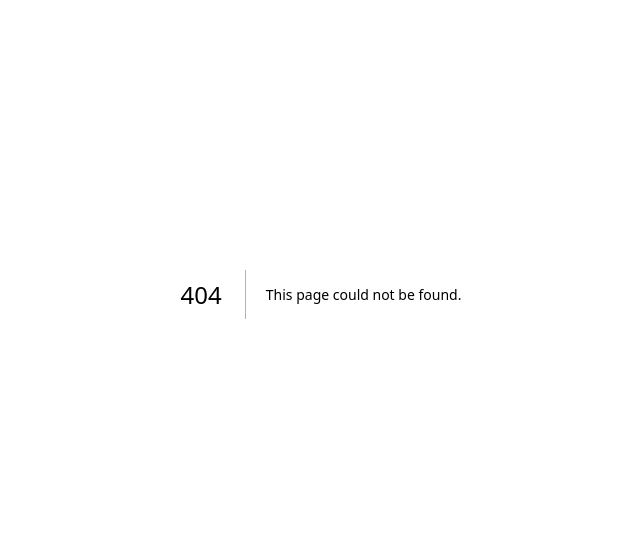
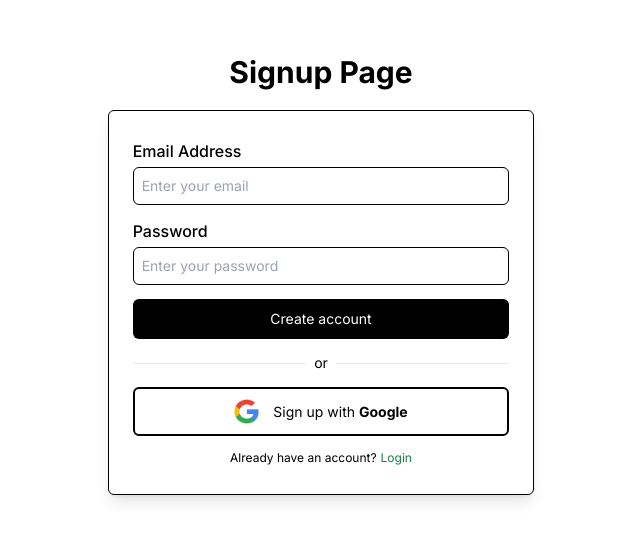
Before and after one commit to HenryAgu/agu-finance, a Next.js app: page /signup in a window 1280 px wide. Before the commit this address had no page. Shown: the part 106-646 px from the top of the page, without its empty margins (319-959 px from the left). Built offline with nearby package versions, Linux system fonts and the light colour scheme.

Commit message:
feat: signup with google

```diff
--- a/src/app/login/page.tsx
+++ b/src/app/login/page.tsx
@@ -96,6 +96,10 @@ const page = () => {
         <button className="bg-black text-white p-2.5 rounded-md text-sm">
           {loading ? "Loggin in..." : "Login"}
         </button>
+        <span className="text-center text-xs">
+          Don't have an account?
+          <Link href="/signup" className="ml-1 text-green-700">Sign up</Link>
+        </span>
       </form>
       <p>
         Go back
--- /dev/null
+++ b/src/app/signup/page.tsx
@@ -0,0 +1,84 @@
+"use client";
+import Link from "next/link";
+import React, { ChangeEvent, FormEvent, useState, useEffect } from "react";
+
+const page = () => {
+  const [email, setEmail] = useState<string>("");
+  const [password, setPassword] = useState<string>("");
+  const [emailError, setEmailError] = useState<boolean>(false);
+  const [passwordError, setPasswordError] = useState<boolean>(false);
+  const handleInputChange = (e: ChangeEvent<HTMLInputElement>) => {
+    setEmail(e.target.value);
+    setPassword(e.target.value);
+    setEmailError(false);
+    setPasswordError(false);
+  };
+  return (
+    <div className="flex flex-col gap-y-5 items-center h-full mt-40">
+      <div>
+        <h1 className="font-bold text-2xl lg:text-3xl">Signup Page</h1>
+      </div>
+      <form
+        action=""
+        className="flex flex-col gap-y-3.5 border border-black shadow-lg px-6 py-7 rounded-md w-11/12 md:w-3/4 lg:w-1/3"
+      >
+        <div className="flex flex-col">
+          <label htmlFor="" className="mb-1 font-medium text-sm lg:text-base">
+            Email Address
+          </label>
+          <input
+            type="text"
+            placeholder="Enter your email"
+            value={email}
+            name="username"
+            className="p-2 border border-black rounded-md text-sm"
+            onChange={(e) => setEmail(e.target.value)}
+          />
+          {emailError ? (
+            <span className="text-xs text-red-600">
+              Email address cannot be empty!
+            </span>
+          ) : null}
+        </div>
+        <div className="flex flex-col">
+          <label htmlFor="" className="mb-1 font-medium text-sm lg:text-base">
+            Password
+          </label>
+          <input
+            type="text"
+            placeholder="Enter your password"
+            value={password}
+            name="username"
+            className="p-2 border border-black rounded-md text-sm"
+            onChange={(e) => setPassword(e.target.value)}
+          />
+          {passwordError ? (
+            <span className="text-xs text-red-600">
+              Password cannot be empty!
+            </span>
+          ) : null}
+        </div>
+        <button className="bg-black text-white p-2.5 rounded-md text-sm">
+          Create account
+        </button>
+        <div className="flex items-center">
+          <div className="h-[1px] w-full bg-[#eaeaec] mr-2"></div>
+          <span className="text-sm">or</span>
+          <div className="h-[1px] w-full bg-[#eaeaec] ml-2"></div>
+        </div>
+        <button className="flex items-center justify-center gap-x-3.5 bg-white text-black border-2 border-black p-2.5 rounded-md text-sm">
+          <img src="assets/google.png" alt="" className="h-[25px] w-[25px]" />
+          <p>
+            Sign up with <span className="font-bold">Google</span>
+          </p>
+        </button>
+        <span className="text-center text-xs">
+          Already have an account?
+          <Link href="/login" className="ml-1 text-green-700">Login</Link>
+        </span>
+      </form>
+    </div>
+  );
+};
+
+export default page;
```
Also changed, not shown: public/assets/google.png (added).
